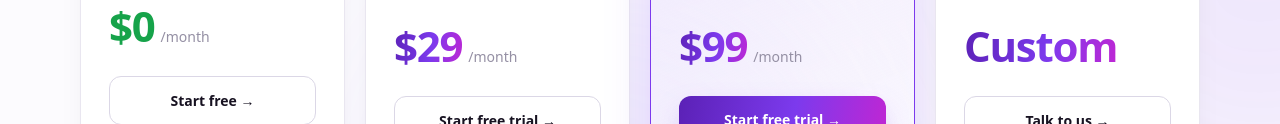
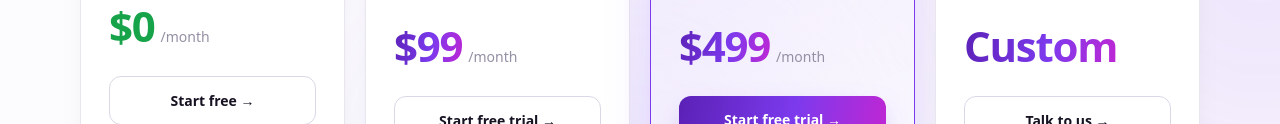
Before and after one commit to eranmeital-ship-it/anynews-marketing, a plain HTML site: page pricing.html in a window 1280 px wide. Shown: the part 571-695 px from the top of the page. Drawn offline with Linux system fonts and the light colour scheme; a web font is replaced by a local one.

Commit message:
fix(pricing): Creators $99/mo, Pro $499/mo

```diff
--- a/pricing.html
+++ b/pricing.html
@@ -102,7 +102,7 @@
           <div class="pt-badge">FOR CREATORS</div>
           <div class="pt-name">Creators</div>
           <div class="pt-desc">For independent publishers and niche media pages that want speed.</div>
-          <div class="pt-price"><span class="amt">$29</span><span class="per">/month</span></div>
+          <div class="pt-price"><span class="amt">$99</span><span class="per">/month</span></div>
           <a href="#" class="pt-cta outline">Start free trial →</a>
           <ul class="pt-features">
             <li>50 stories per month</li>
@@ -118,7 +118,7 @@
           <div class="pt-badge">MOST POPULAR</div>
           <div class="pt-name">Pro</div>
           <div class="pt-desc">For media teams and publishers that need to own every story, every time.</div>
-          <div class="pt-price"><span class="amt">$99</span><span class="per">/month</span></div>
+          <div class="pt-price"><span class="amt">$499</span><span class="per">/month</span></div>
           <a href="#" class="pt-cta fill">Start free trial →</a>
           <ul class="pt-features">
             <li>Unlimited stories</li>
```
